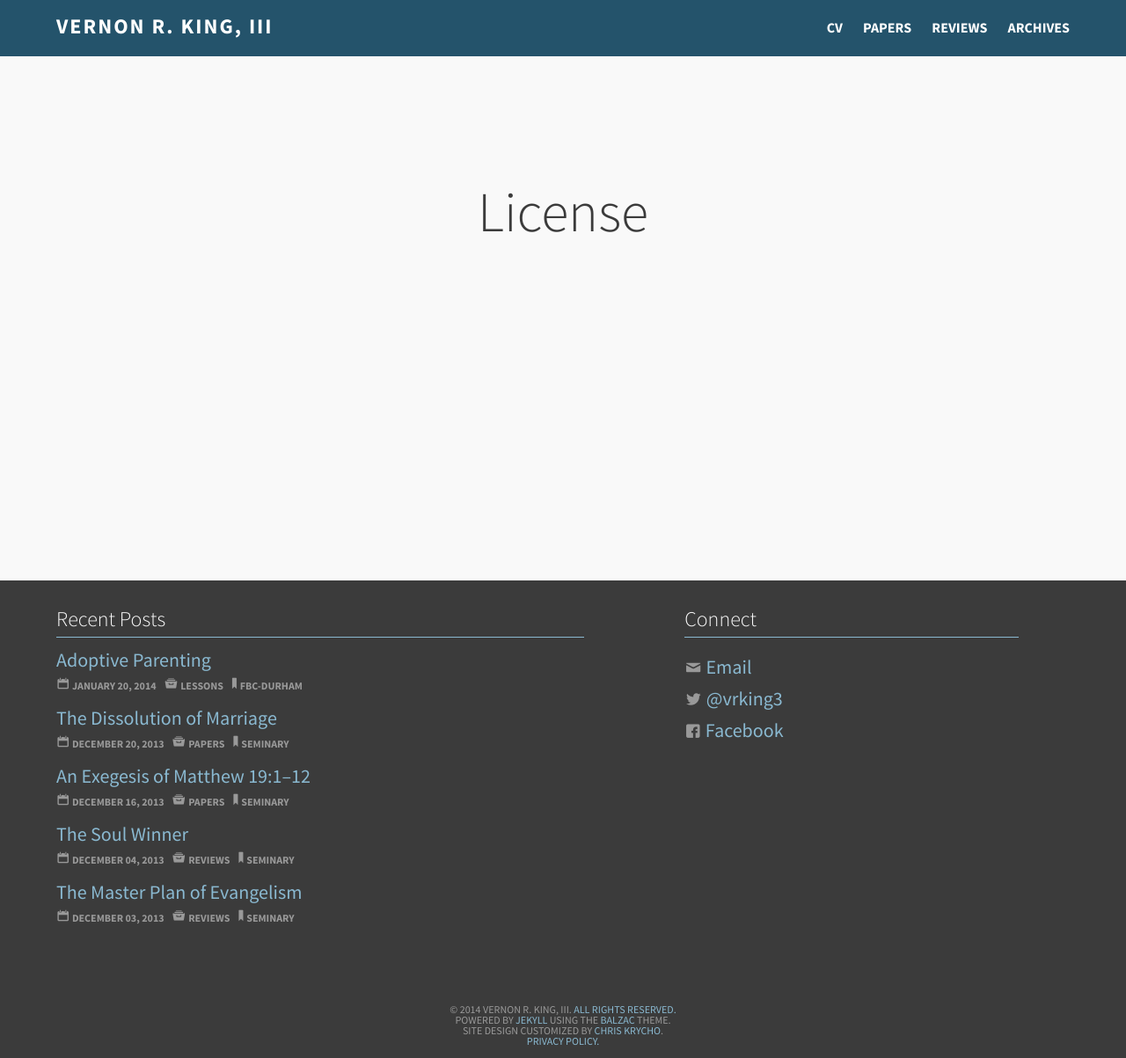
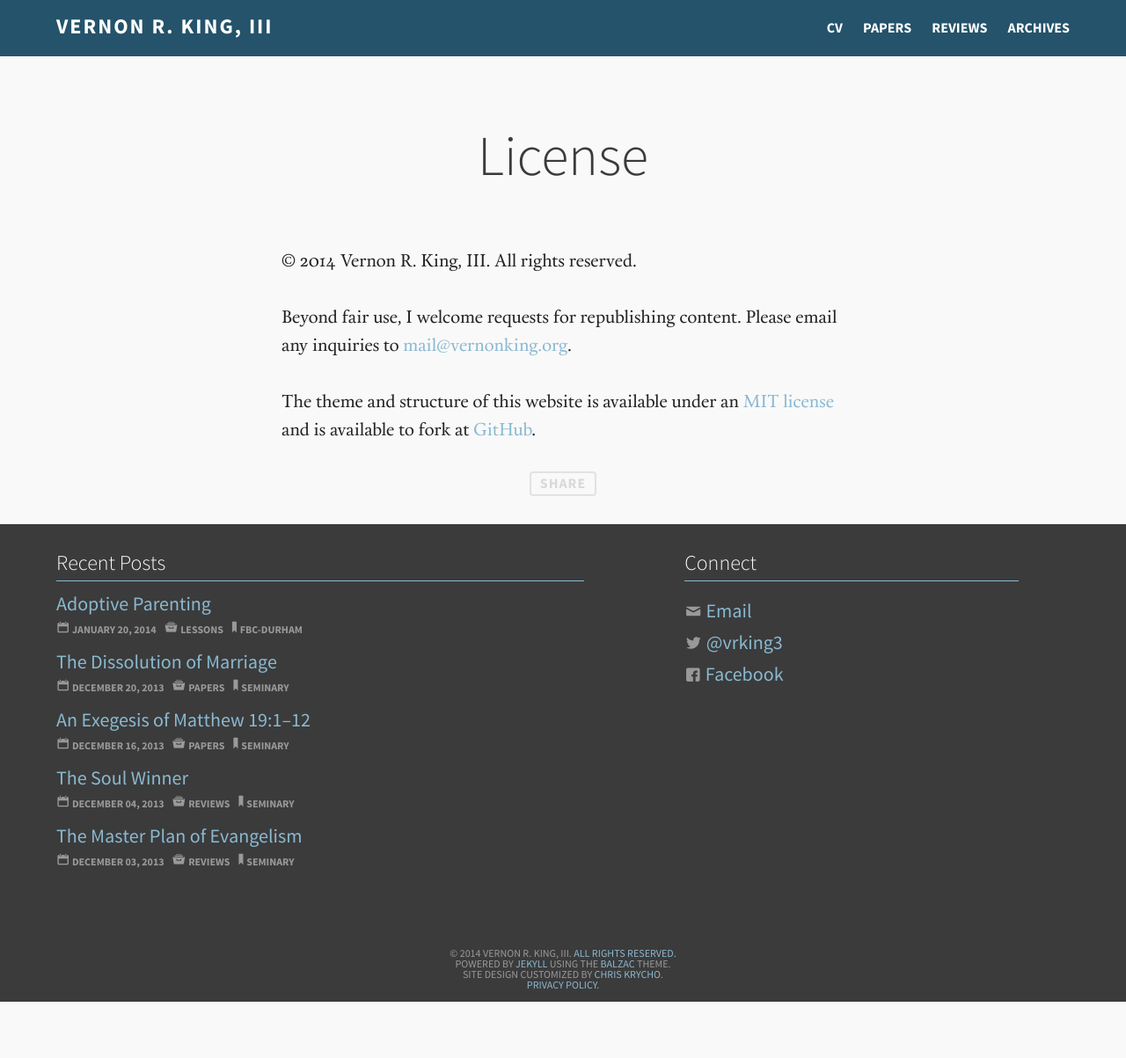
Before and after one commit to snowdj/vernonking.org, a Jekyll site: the page built from pages/license.md, in a window 1280 px wide. Shown: the whole page at 88% size. Built offline with Jekyll 4.4.1, drawn with Linux system fonts in a browser that asks for light colours; comment, search, counter and statistics services are not loaded; after the commit the page ends 1139 px from its top, so only the background shows below that.

Commit message:
filled out privacy and license pages. Closes #23, #34, #35.

```diff
--- a/pages/license.md
+++ b/pages/license.md
@@ -1,5 +1,11 @@
 ---
-layout: page
+layout: post
 title: License
 permalink: /license/
 ---
+
+&copy; {{ site.time | date: '%Y' }} {{ site.owner.name }}. All rights reserved.
+
+Beyond fair use, I welcome requests for republishing content. Please email any inquiries to [{{site.owner.email}}](mailto:{{site.owner.email}}).
+
+The theme and structure of this website is available under an [MIT license](https://raw.github.com/pjking07/vernonking.org/gh-pages/LICENSE) and is available to fork at [GitHub](https://github.com/pjking07/vernonking.org/).
```
Also changed, not shown: pages/privacy.md (+5 -1 lines).
